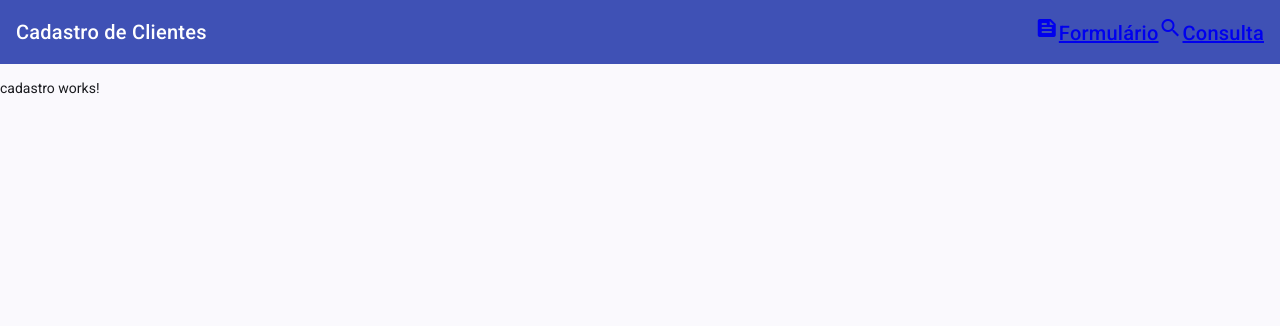
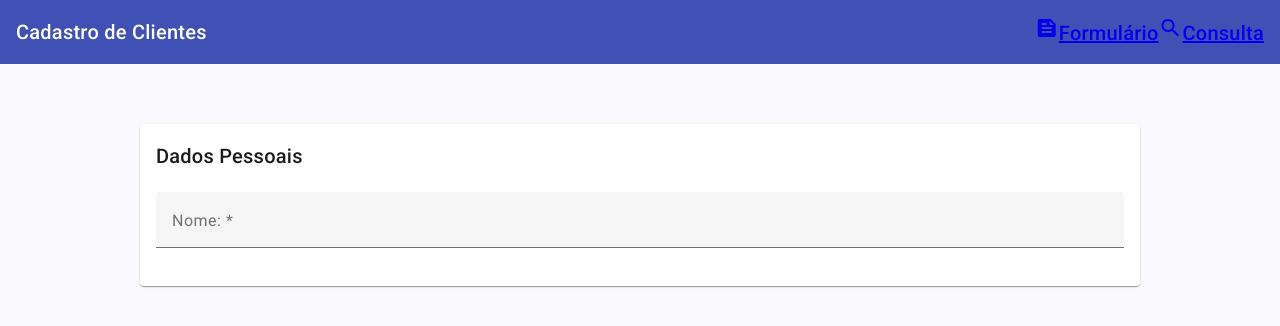
Before and after one commit to HeFidelis/crud-angular-material, an Angular app: page /cadastro in a window 1280 px wide. Shown: the top 326 px of the page. Built offline with nearby package versions, Linux system fonts and the light colour scheme.

Commit message:
Iniciando o formulário de Clientes

```diff
--- a/package.json
+++ b/package.json
@@ -38,9 +38,11 @@
     "@angular/build": "^21.1.4",
     "@angular/cli": "^21.1.4",
     "@angular/compiler-cli": "^21.1.0",
+    "@angular/flex-layout": "^15.0.0-beta.42",
     "@angular/material": "^21.1.4",
     "jsdom": "^27.1.0",
     "typescript": "~5.9.2",
+    "uuid": "^13.0.0",
     "vitest": "^4.0.8"
   }
 }
--- a/src/app/cadastro/cadastro.html
+++ b/src/app/cadastro/cadastro.html
@@ -1 +1,19 @@
-<p>cadastro works!</p>
+<div fxLayout="row" fxLayoutAlign="center">
+  <div fxLayout="column" fxFlex="1000px">
+    <form class="mt-60" #clientesFrm="ngForm">
+      <mat-card>
+        <mat-card-header>
+          <mat-card-title>Dados Pessoais</mat-card-title>
+        </mat-card-header>
+        <mat-card-content class="mt-20">
+          <div fxLayout="row" fxLayoutAlign="start" fxLayoutGap="16px">
+            <mat-form-field class="full-width">
+              <mat-label>Nome: *</mat-label>
+              <input type="text" placeholder="Ex: José da Silva" matInput />
+            </mat-form-field>
+          </div>
+        </mat-card-content>
+      </mat-card>
+    </form>
+  </div>
+</div>
--- a/src/app/cadastro/cadastro.ts
+++ b/src/app/cadastro/cadastro.ts
@@ -1,8 +1,19 @@
 import { Component } from '@angular/core';
+import { FlexLayoutModule } from '@angular/flex-layout'
+import { MatCardModule } from '@angular/material/card'
+import { FormsModule } from '@angular/forms'
+import { MatFormField, MatLabel } from '@angular/material/form-field'
+import { MatInputModule} from '@angular/material/input'
 
 @Component({
   selector: 'app-cadastro',
-  imports: [],
+  imports: [
+    FlexLayoutModule,
+    MatCardModule,
+    FormsModule, MatFormField,
+    MatLabel,
+    MatInputModule
+  ],
   templateUrl: './cadastro.html',
   styleUrl: './cadastro.scss',
 })
--- a/src/styles.scss
+++ b/src/styles.scss
@@ -36,3 +36,23 @@
   height: 100%;
 }
 /* You can add global styles to this file, and also import other style files */
+
+.mt-20 {
+  margin-top: 20px;
+}
+
+.mt-40 {
+  margin-top: 40px;
+}
+
+.mt-60 {
+  margin-top: 60px;
+}
+
+.ml-5 {
+  margin-left: 5px;
+}
+
+.full-width {
+  width: 100%;
+}
```
Also changed, not shown: 1 other file (tests, documents, lock files or other folders).
